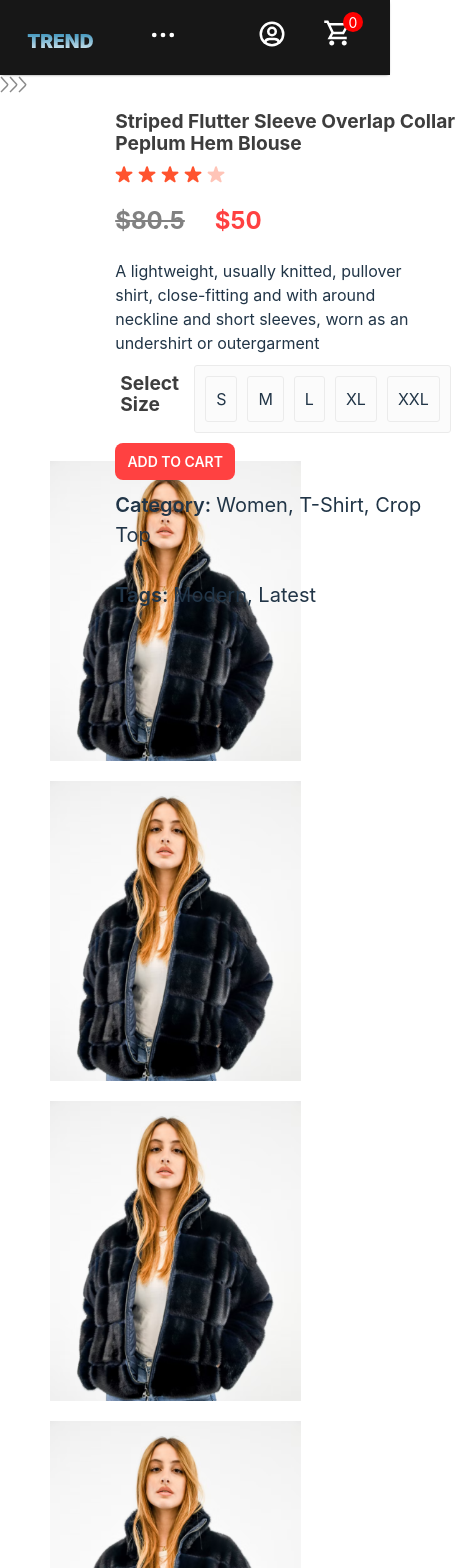
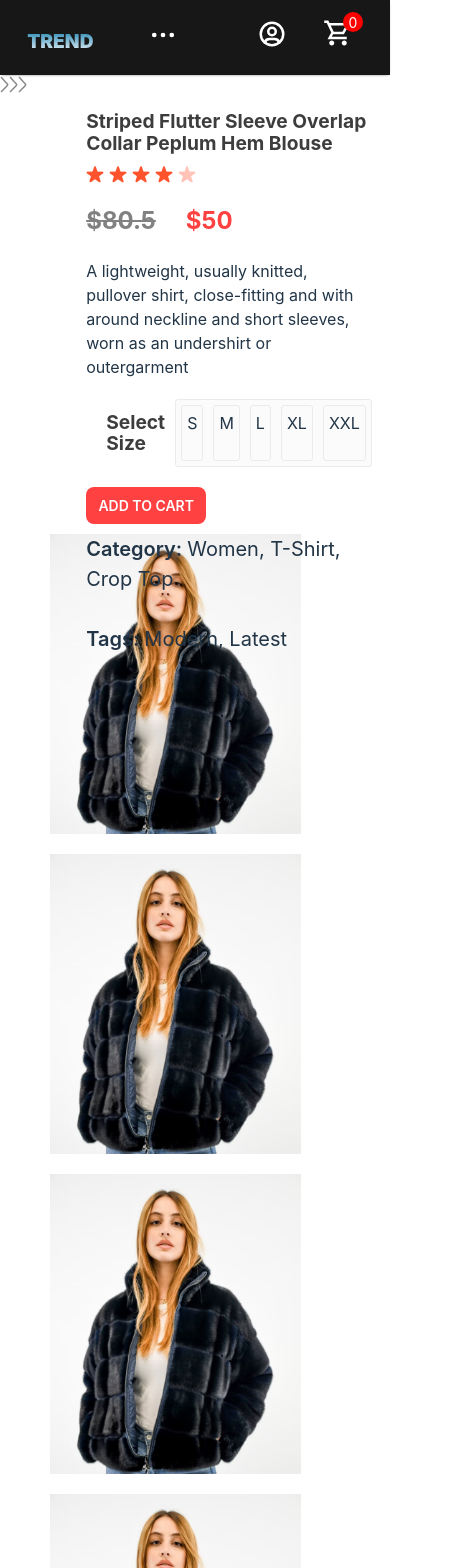
Before and after one commit to DontStopPrograming/e-commerce-clothing, a React (Vite) app: page /product/1 in a window 390 px wide. Shown: the top 1568 px of the page, 461 px wide, since content can reach past the window. Built offline with nearby package versions, Linux system fonts and the light colour scheme.

Commit message:
fixed:ProductDisplay position of design

```diff
--- a/src/components/ProductDisplay/productDisplay.css
+++ b/src/components/ProductDisplay/productDisplay.css
@@ -115,7 +115,7 @@
 
     .productDisplay-left {
         display: flex;
-        margin-top: 125%;
+        margin-top: 150%;
         gap: 17px;
     }
 
@@ -142,7 +142,7 @@
     .productDisplay-right {
         margin: 0;
         padding: 0;
-        margin-left: -70%;
+        margin-left: -80%;
 
     }
 
@@ -155,12 +155,14 @@
 
     .productDisplay-right-sizes {
         display: flex;
-        margin: 5px;
+        margin: 0;
+        padding: 20px;
         gap: 10px;
+        font-size: 1rem;
     }
 
     .productDisplay-right-sizes div {
-        padding: 10px;
+        padding: 5px;
         background: #fbfbfb;
         border: 1px solid #ebebeb;
         border-radius: 3px;
```
